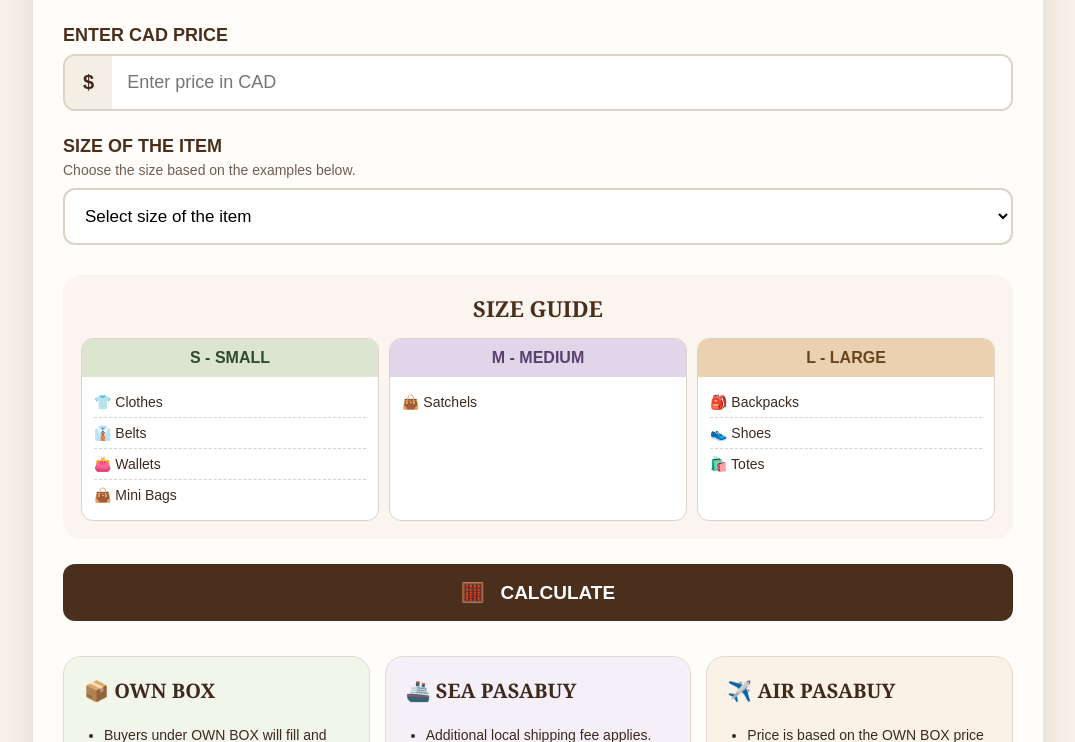
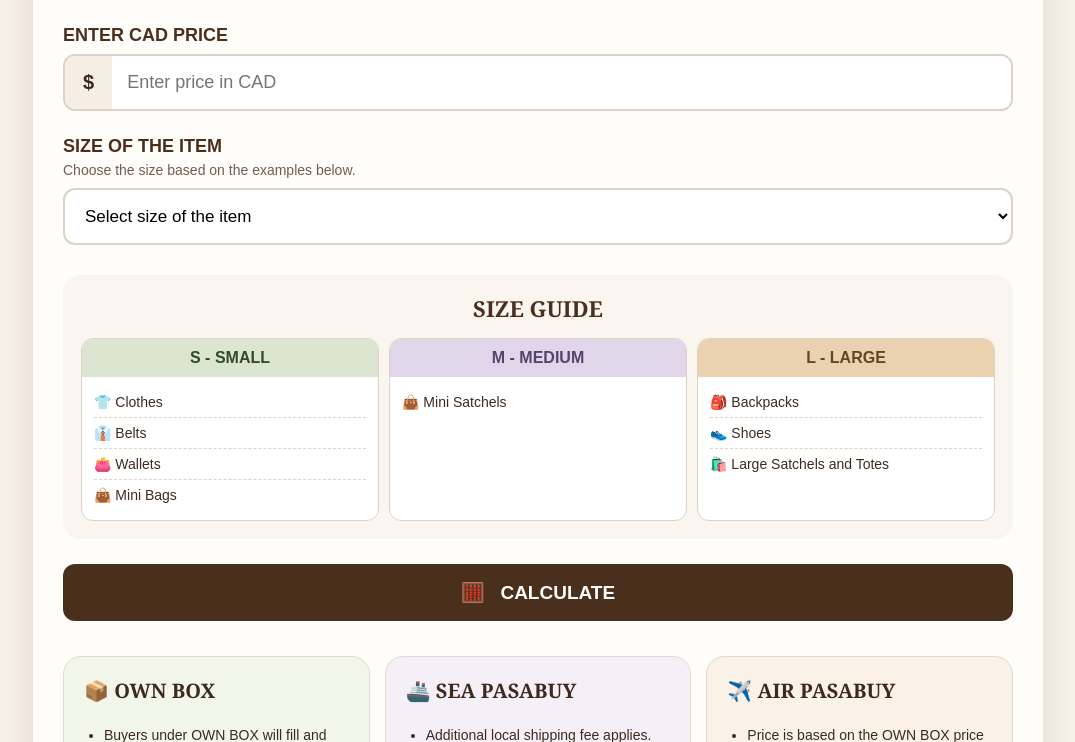
Before and after one commit to MPFAMSHOP/mp-famshop-calculator, a plain HTML site: page index.html in a window 1280 px wide. Shown: the part 358-1100 px from the top of the page, without its empty margins (102-1177 px from the left). Drawn offline with Linux system fonts and the light colour scheme.

Commit message:
Update index.html

```diff
--- a/index.html
+++ b/index.html
@@ -557,7 +557,7 @@ select {
 
           <div class="size-list">
 
-            <div>👜 Satchels</div>
+            <div>👜 Mini Satchels</div>
 
           </div>
 
@@ -574,7 +574,7 @@ select {
 
             <div>🎒 Backpacks</div>
             <div>👟 Shoes</div>
-            <div>🛍️ Totes</div>
+            <div>🛍️ Large Satchels and Totes</div>
 
           </div>
 
```
